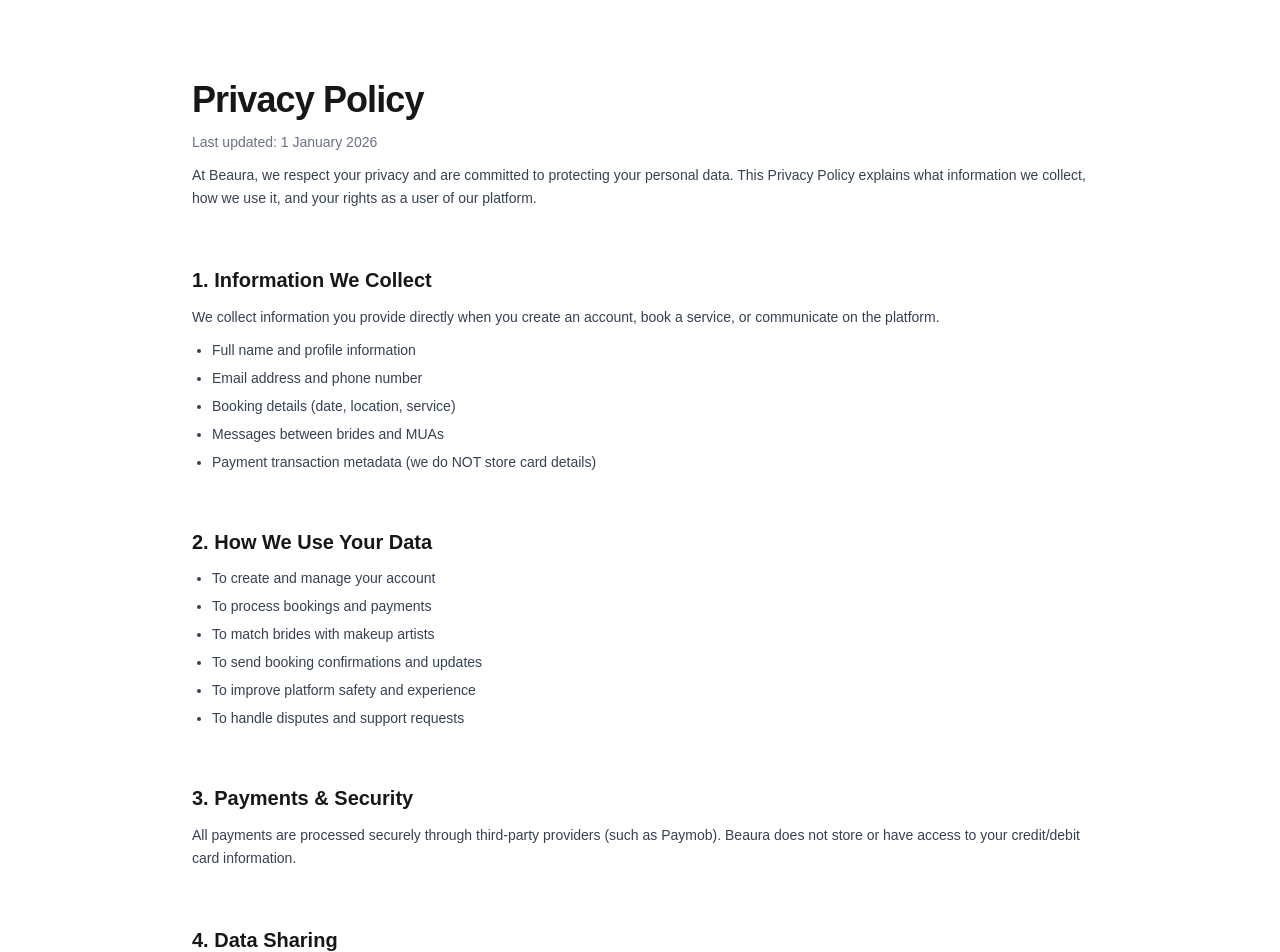
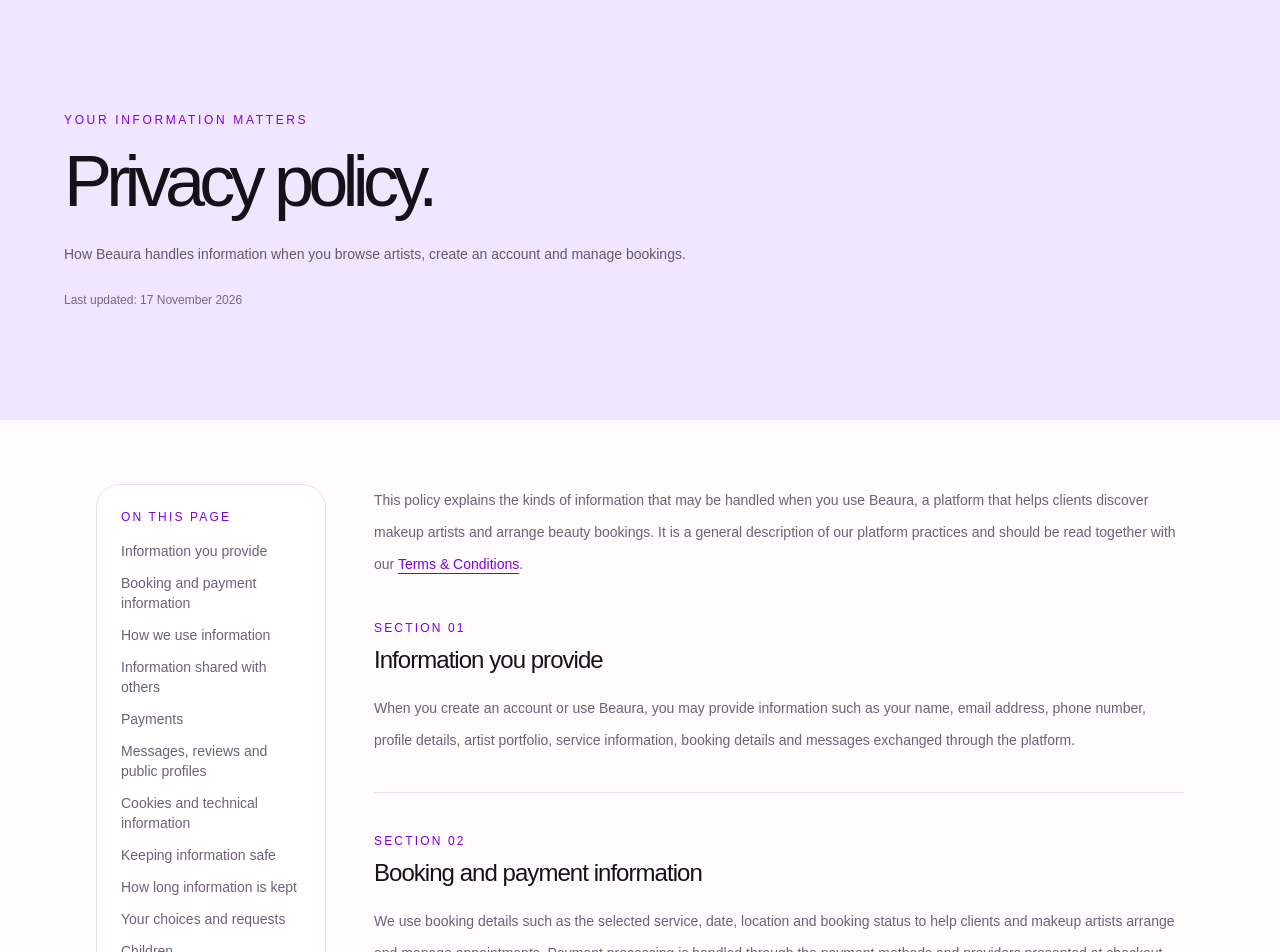
Before and after one commit to mshahd2410-create/beaura, a Next.js app: page /privacy in a window 1280 px wide. Shown: the top 952 px of the page. Built offline with nearby package versions, Linux system fonts and the light colour scheme; no server answers.

Commit message:
Redesign Beaura privacy policy

```diff
--- a/app/privacy/page.tsx
+++ b/app/privacy/page.tsx
@@ -1,164 +1,98 @@
-"use client";
+import Link from "next/link";
 
-import Link from "next/link";
+const sections = [
+  {
+    title: "Information you provide",
+    body: "When you create an account or use Beaura, you may provide information such as your name, email address, phone number, profile details, artist portfolio, service information, booking details and messages exchanged through the platform."
+  },
+  {
+    title: "Booking and payment information",
+    body: "We use booking details such as the selected service, date, location and booking status to help clients and makeup artists arrange and manage appointments. Payment processing is handled through the payment methods and providers presented at checkout. Do not send full card details or security codes to Beaura through messages or email."
+  },
+  {
+    title: "How we use information",
+    bullets: [
+      "To create and maintain your account and profile.",
+      "To display makeup artist profiles, portfolios, services and prices.",
+      "To submit, manage and update bookings.",
+      "To support payment processing and payment-status records.",
+      "To send important booking, account and service notifications.",
+      "To respond to support requests, resolve disputes and help protect the platform."
+    ]
+  },
+  {
+    title: "Information shared with others",
+    body: "Some information must be shared to provide the service. For example, a client and the makeup artist handling a booking need relevant booking details to arrange the appointment. Information may also be processed by service providers that help operate Beaura, such as hosting, database, communications and payment services. We do not sell personal information."
+  },
+  {
+    title: "Payments",
+    body: "Payments are handled using the payment options made available during checkout. Payment providers process payment credentials under their own terms and privacy practices. Beaura may receive transaction references and payment-status information needed to manage a booking; do not assume Beaura stores or controls information held by an external payment provider."
+  },
+  {
+    title: "Messages, reviews and public profiles",
+    body: "Profile details, portfolio images, services and prices may be visible to visitors so they can discover makeup artists. Messages and booking details are used to support the relevant booking and platform features. Reviews submitted through Beaura may be displayed with the associated artist profile or booking context."
+  },
+  {
+    title: "Cookies and technical information",
+    body: "Beaura and its service providers may use essential cookies or similar technologies to keep the platform working, maintain sessions, protect accounts and understand technical performance. The exact technologies in use may change as the platform develops."
+  },
+  {
+    title: "Keeping information safe",
+    body: "We use access controls and technical and organisational measures intended to protect personal information. No online service can guarantee absolute security. Please use a unique password and contact us promptly if you think someone has accessed your account."
+  },
+  {
+    title: "How long information is kept",
+    body: "We retain information for as long as reasonably necessary to operate accounts and bookings, provide support, maintain business records, resolve disputes and meet applicable legal requirements. Retention periods may differ depending on the type of information."
+  },
+  {
+    title: "Your choices and requests",
+    body: "You can review and update certain account details through your account. You may also contact us to ask about access, correction or deletion of personal information. We may need to retain some records where required for legitimate operational, security or legal reasons."
+  },
+  {
+    title: "Children",
+    body: "Beaura is intended for people who are legally able to enter into the relevant booking arrangements. If you believe a child has provided personal information to Beaura, contact us so we can review the situation."
+  },
+  {
+    title: "Changes to this policy",
+    body: "We may update this Privacy Policy as Beaura's services or legal requirements change. The updated version will be published on this page with a revised date. Please check this page from time to time."
+  }
+];
 
 export default function PrivacyPage() {
   return (
-    <main className="min-h-screen bg-white px-6 py-20">
-      <div className="max-w-4xl mx-auto space-y-14">
-
-        {/* HEADER */}
-        <section className="space-y-3">
-          <h1 className="text-4xl font-bold tracking-tight">
-            Privacy Policy
-          </h1>
-
-          <p className="text-sm text-gray-500">
-            Last updated: 1 January 2026
-          </p>
-
-          <p className="text-sm text-gray-700 leading-relaxed">
-            At Beaura, we respect your privacy and are committed to protecting
-            your personal data. This Privacy Policy explains what information
-            we collect, how we use it, and your rights as a user of our platform.
-          </p>
-        </section>
-
-        {/* SECTION 1 */}
-        <section className="space-y-3">
-          <h2 className="text-xl font-semibold">1. Information We Collect</h2>
-
-          <p className="text-sm text-gray-700 leading-relaxed">
-            We collect information you provide directly when you create an account,
-            book a service, or communicate on the platform.
-          </p>
-
-          <ul className="list-disc pl-5 text-sm text-gray-700 space-y-2">
-            <li>Full name and profile information</li>
-            <li>Email address and phone number</li>
-            <li>Booking details (date, location, service)</li>
-            <li>Messages between brides and MUAs</li>
-            <li>Payment transaction metadata (we do NOT store card details)</li>
-          </ul>
-        </section>
-
-        {/* SECTION 2 */}
-        <section className="space-y-3">
-          <h2 className="text-xl font-semibold">2. How We Use Your Data</h2>
-
-          <ul className="list-disc pl-5 text-sm text-gray-700 space-y-2">
-            <li>To create and manage your account</li>
-            <li>To process bookings and payments</li>
-            <li>To match brides with makeup artists</li>
-            <li>To send booking confirmations and updates</li>
-            <li>To improve platform safety and experience</li>
-            <li>To handle disputes and support requests</li>
-          </ul>
-        </section>
-
-        {/* SECTION 3 */}
-        <section className="space-y-3">
-          <h2 className="text-xl font-semibold">3. Payments & Security</h2>
-
-          <p className="text-sm text-gray-700 leading-relaxed">
-            All payments are processed securely through third-party providers
-            (such as Paymob). Beaura does not store or have access to your
-            credit/debit card information.
-          </p>
-        </section>
-
-        {/* SECTION 4 */}
-        <section className="space-y-3">
-          <h2 className="text-xl font-semibold">4. Data Sharing</h2>
-
-          <p className="text-sm text-gray-700 leading-relaxed">
-            We do not sell your personal data. We only share information when
-            necessary to:
-          </p>
-
-          <ul className="list-disc pl-5 text-sm text-gray-700 space-y-2">
-            <li>Complete bookings between brides and MUAs</li>
-            <li>Process payments via trusted providers</li>
-            <li>Comply with legal obligations if required</li>
-          </ul>
-        </section>
-
-        {/* SECTION 5 */}
-        <section className="space-y-3">
-          <h2 className="text-xl font-semibold">5. Data Protection</h2>
-
-          <p className="text-sm text-gray-700 leading-relaxed">
-            We use industry-standard security measures to protect your data.
-            However, no system is 100% secure, so we continuously work to improve
-            safety and protection.
-          </p>
-        </section>
-
-        {/* SECTION 6 */}
-        <section className="space-y-3">
-          <h2 className="text-xl font-semibold">6. Your Rights</h2>
-
-          <ul className="list-disc pl-5 text-sm text-gray-700 space-y-2">
-            <li>Access your personal data</li>
-            <li>Update or correct your information</li>
-            <li>Request account deletion</li>
-            <li>Request data export</li>
-          </ul>
-        </section>
-
-        {/* SECTION 7 */}
-        <section className="space-y-3">
-          <h2 className="text-xl font-semibold">7. Cookies & Analytics</h2>
-
-          <p className="text-sm text-gray-700 leading-relaxed">
-            We may use cookies and analytics tools to improve user experience,
-            understand platform usage, and enhance performance.
-          </p>
-        </section>
-
-        {/* SECTION 8 */}
-        <section className="space-y-3">
-          <h2 className="text-xl font-semibold">8. Data Retention</h2>
-
-          <p className="text-sm text-gray-700 leading-relaxed">
-            We keep your data only as long as your account is active or as needed
-            to provide services and comply with legal obligations.
-          </p>
-        </section>
-
-        {/* SECTION 9 */}
-        <section className="space-y-3">
-          <h2 className="text-xl font-semibold">9. Changes to This Policy</h2>
-
-          <p className="text-sm text-gray-700 leading-relaxed">
-            We may update this Privacy Policy from time to time. Continued use
-            of Beaura means you accept the updated version.
-          </p>
-        </section>
-
-        {/* CONTACT */}
-        <section className="space-y-3">
-          <h2 className="text-xl font-semibold">10. Contact Us</h2>
-
-          <p className="text-sm text-gray-700">
-            If you have any questions about this Privacy Policy, contact us at:
-          </p>
-
-          <a
-            href="mailto:beaura.eg@gmail.com"
-            className="text-purple-600 text-sm hover:underline"
-          >
-            beaura.eg@gmail.com
-          </a>
-        </section>
-
-        {/* BACK */}
-        <div className="pt-6">
-          <Link href="/" className="text-sm text-gray-500 hover:text-black">
-            ← Back to home
-          </Link>
+    <main className="min-h-screen bg-[#fffafc] text-[#171018]">
+      <section className="bg-[#f1e5ff] px-6 py-20 sm:py-28">
+        <div className="mx-auto max-w-6xl">
+          <p className="text-xs uppercase tracking-[0.22em] text-purple-700">Your information matters</p>
+          <h1 className="mt-5 max-w-3xl text-6xl font-light leading-[0.94] tracking-[-0.08em] sm:text-7xl">Privacy policy.</h1>
+          <p className="mt-6 max-w-2xl text-sm leading-7 text-[#655968]">How Beaura handles information when you browse artists, create an account and manage bookings.</p>
+          <p className="mt-6 text-xs text-[#76677f]">Last updated: 17 November 2026</p>
         </div>
-
+      </section>
+      <div className="mx-auto grid max-w-6xl gap-12 px-5 py-16 sm:px-8 lg:grid-cols-[230px_1fr]">
+        <aside className="h-fit rounded-[1.5rem] border border-[#eadff5] bg-white p-6 lg:sticky lg:top-28">
+          <p className="text-xs uppercase tracking-[0.18em] text-purple-700">On this page</p>
+          <nav className="mt-4 flex flex-col gap-3 text-sm text-[#6f6077]">
+            {sections.map((section,index)=><a key={section.title} href={`#privacy-${index}`} className="transition hover:text-purple-700">{section.title}</a>)}
+          </nav>
+        </aside>
+        <article className="space-y-10">
+          <p className="text-sm leading-8 text-[#6f6077]">This policy explains the kinds of information that may be handled when you use Beaura, a platform that helps clients discover makeup artists and arrange beauty bookings. It is a general description of our platform practices and should be read together with our <Link href="/terms" className="text-purple-700 underline underline-offset-4">Terms & Conditions</Link>.</p>
+          {sections.map((section,index)=>(
+            <section id={`privacy-${index}`} key={section.title} className="scroll-mt-28 border-b border-[#eadff5] pb-9">
+              <p className="text-xs uppercase tracking-[0.18em] text-purple-700">Section {String(index+1).padStart(2,"0")}</p>
+              <h2 className="mt-2 text-2xl font-medium tracking-[-0.04em]">{section.title}</h2>
+              {"body" in section && <p className="mt-4 text-sm leading-8 text-[#6f6077]">{section.body}</p>}
+              {"bullets" in section && <ul className="mt-4 list-disc space-y-3 pl-5 text-sm leading-7 text-[#6f6077]">{section.bullets.map(item=><li key={item}>{item}</li>)}</ul>}
+            </section>
+          ))}
+          <section className="rounded-[1.75rem] bg-[#f1e5ff] p-7 sm:p-9">
+            <h2 className="text-2xl font-medium tracking-[-0.04em]">Questions about your information?</h2>
+            <p className="mt-3 text-sm leading-7 text-[#655968]">Contact us and tell us what you would like to know or update.</p>
+            <a href="mailto:beaura.eg@gmail.com" className="mt-5 inline-flex rounded-full bg-[#171018] px-6 py-3 text-sm text-white">beaura.eg@gmail.com</a>
+          </section>
+          <Link href="/" className="inline-block text-sm text-[#817487] hover:text-purple-700">← Back to home</Link>
+        </article>
       </div>
     </main>
   );
```
